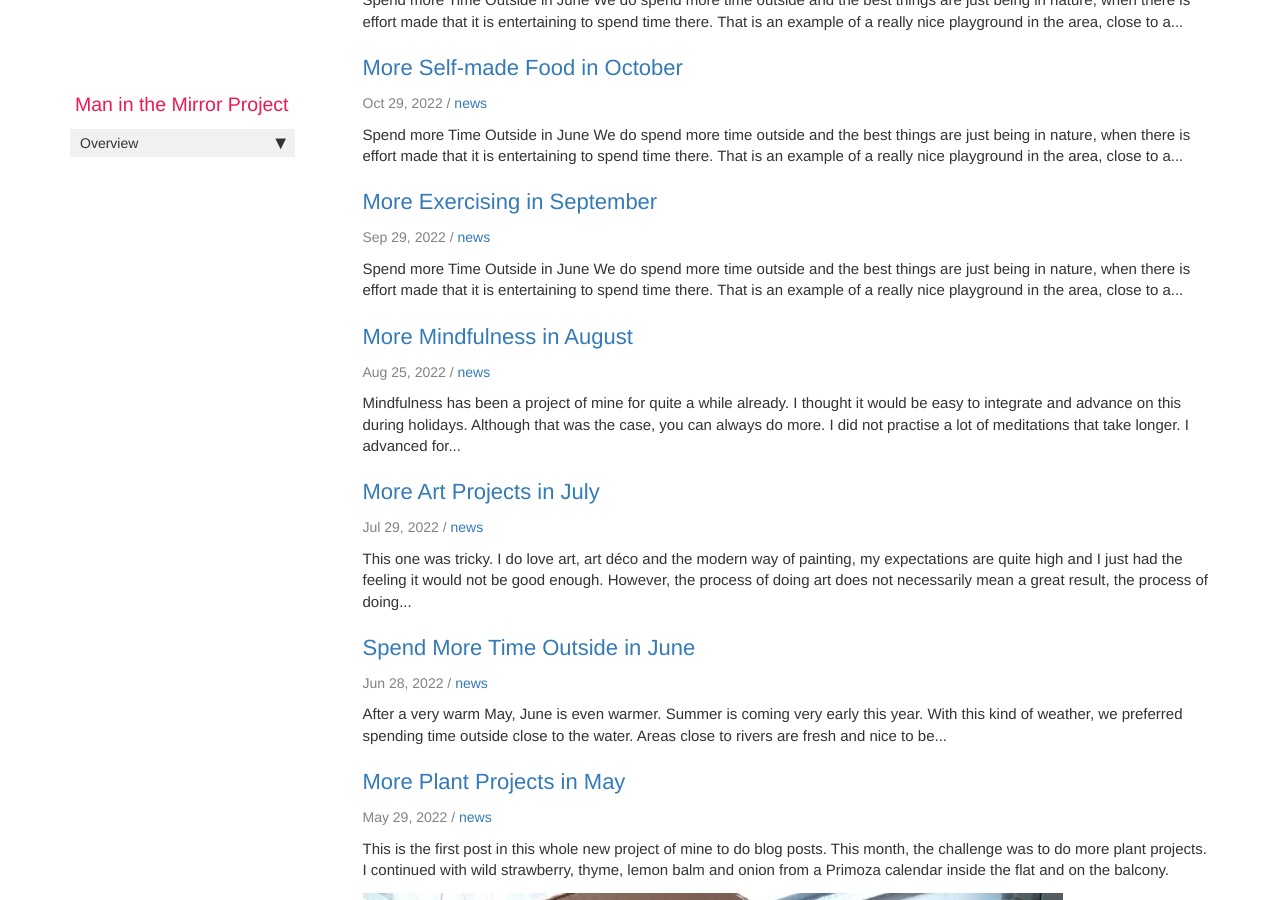
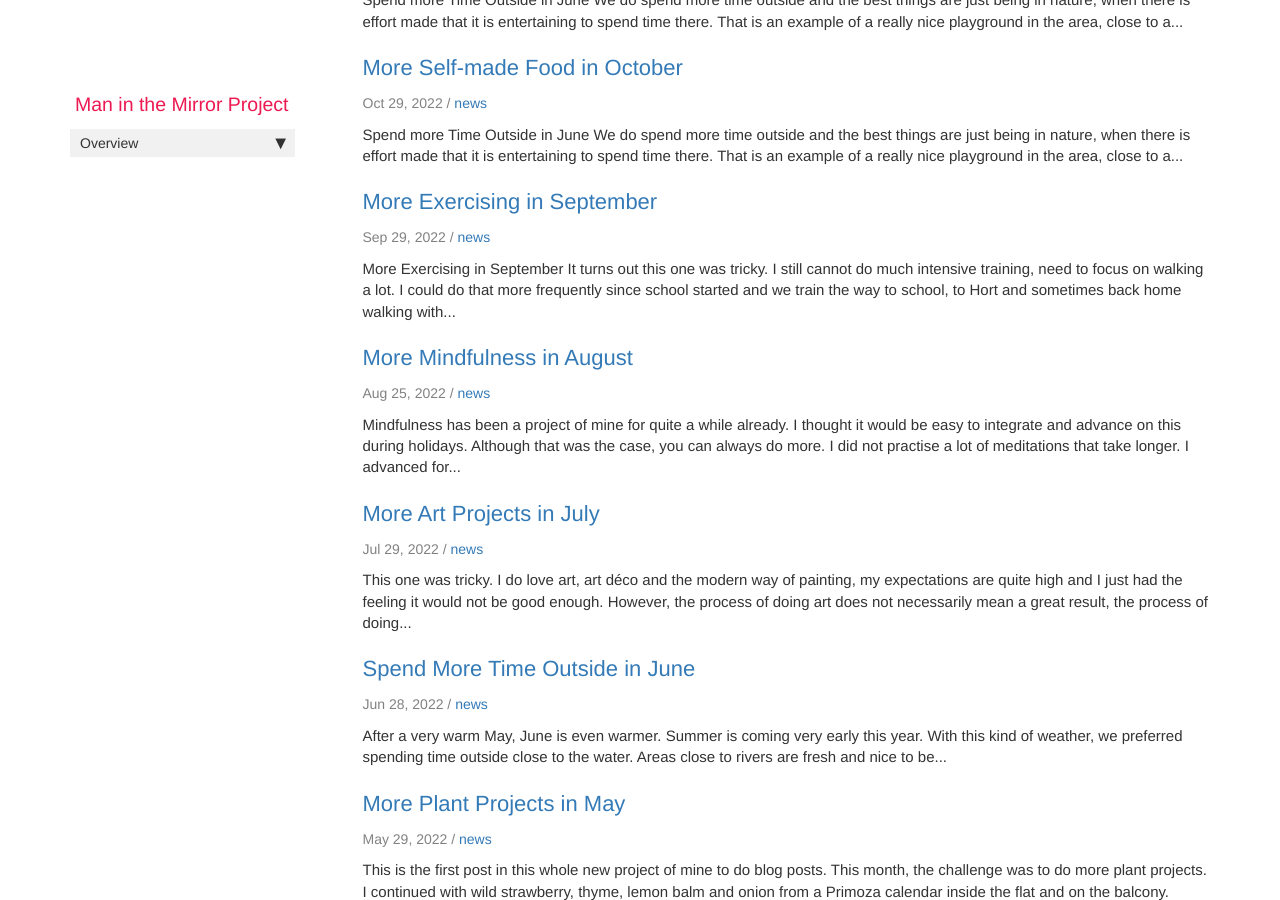
Before and after one commit to bunkeak/my-jekyll-website, a Jekyll site: the page built from news/news.html, in a window 1280 px wide and 900 px high, scrolled down 367 px. Built offline with Jekyll 4.4.1, drawn with Linux system fonts in a browser that asks for light colours; comment, search, counter and statistics services are not loaded.

Commit message:
start September content

```diff
--- a/_posts/2022-09-29-more-exercising.md
+++ b/_posts/2022-09-29-more-exercising.md
@@ -1,19 +1,23 @@
 ---
 title:  "More Exercising in September"
 categories: jekyll update
-permalink: more-time-outside.html
+permalink: more-exercising.html
 sidebar: mydoc_sidebar
 tags: [news]
 ---
 
-## Spend more Time Outside in June
+## More Exercising in September
 
-We do spend more time outside and the best things are just being in nature, when there is effort made that it is entertaining to spend time there. That is an example of a really nice playground in the area, close to a small creek.
+It turns out this one was tricky. I still cannot do much intensive training, need to focus on walking a lot. I could do that more frequently since school started and we train the way to school, to Hort and sometimes back home walking with the little one.
 
-{% include image.html file="IMG_20220514_191741.jpg" alt="Playground with water with ducks nearby." caption="Playground example, nature at its best." %}
+Second thing I did was bringing e-bikes to service, that was quite some intense training. The weather in September is not always ideal for exercising outside. Just in time before the end of the month, I started my guided training in Tai Chi again.
 
-birthday screenshot
+{% include image.html file="IMG_20220905_135845.jpg" alt="" caption="" %}
 
-some event elsewhere
+bicycle
+
+walking
+
+Tai Chi essentially
 
 {% include links.html %}
```
Also changed, not shown: images/IMG_20220905_135845.jpg (added).
